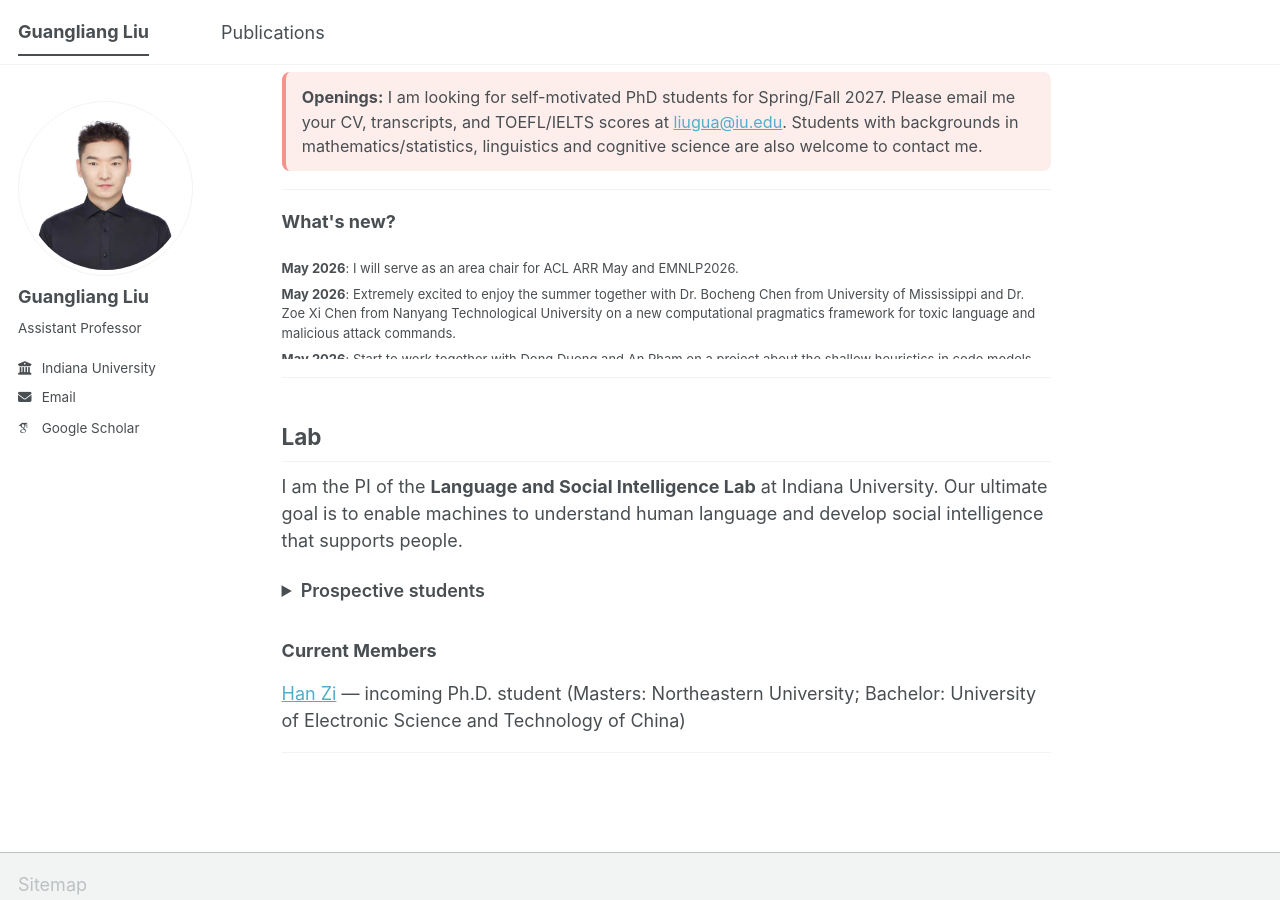
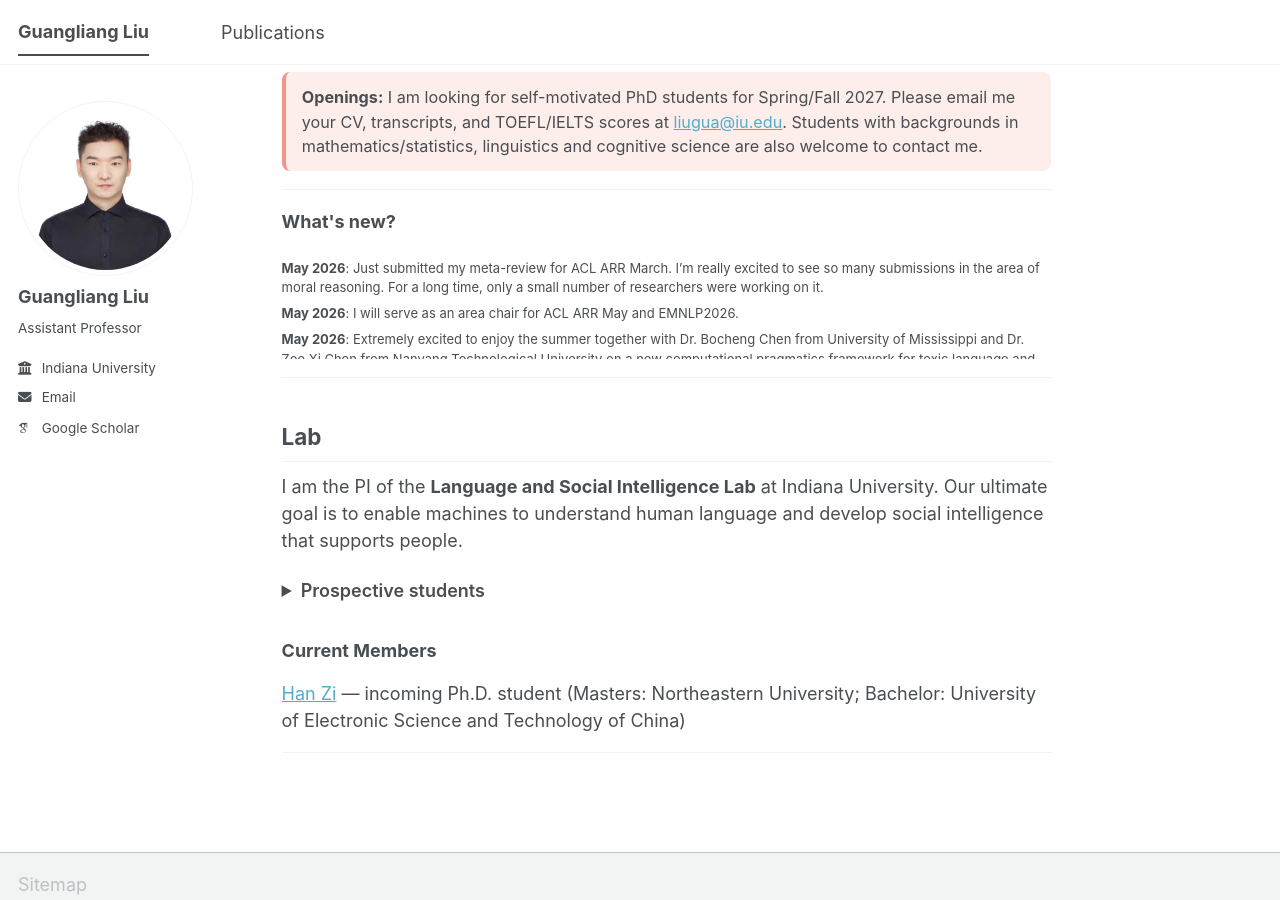
Before and after one commit to guangliang-nlp/guangliang-nlp.github.io, a Jekyll site: the page built from about.md, in a window 1280 px wide and 900 px high, scrolled down 510 px. Built offline with Jekyll 4.4.1, drawn with Linux system fonts in a browser that asks for light colours; some web fonts are replaced; a script bundle is joined from its source files by our own code; library files that are not in the unit come from our copies.

Commit message:
Update about.md

```diff
--- a/about.md
+++ b/about.md
@@ -68,6 +68,9 @@ I am an incoming tenure-track assistant professor in the Luddy School of Informa
   <div style="overflow-y:auto; max-height:100px;">
     <ul style="list-style:none; padding:0; margin:0; font-size: 13px;">
       <li>
+        <strong>May 2026</strong>: Just submitted my meta-review for ACL ARR March. I’m really excited to see so many submissions in the area of moral reasoning. For a long time, only a small number of researchers were working on it.
+      </li>
+      <li>
         <strong>May 2026</strong>: I will serve as an area chair for ACL ARR May and EMNLP2026.
       </li>
       <li>
```
